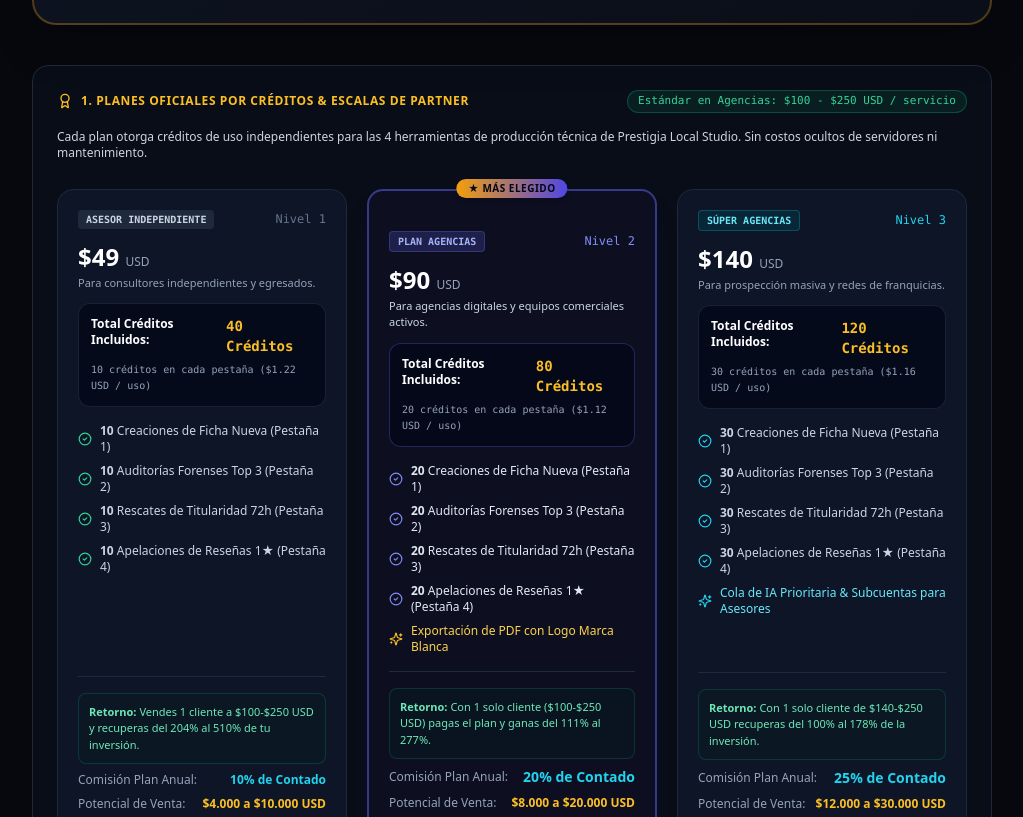
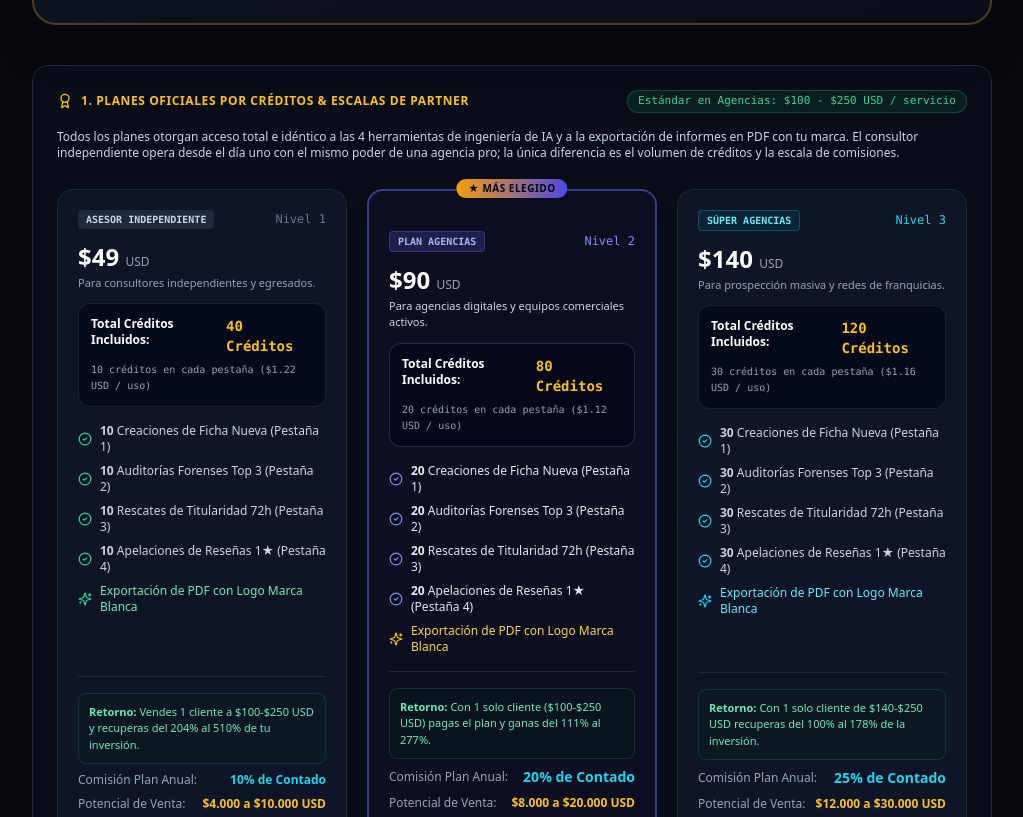
Before and after one commit to prestigia-spec/prestigia, a Next.js app: page /masterclass-planes in a window 1280 px wide. Shown: the part 692-1509 px from the top of the page, without its empty margins (128-1151 px from the left). Built offline with nearby package versions, Linux system fonts and the light colour scheme.

Commit message:
feat(masterclass): unify 100% full pro agency features across all 3 tiers

```diff
--- a/src/app/masterclass-planes/page.tsx
+++ b/src/app/masterclass-planes/page.tsx
@@ -252,8 +252,8 @@ export default function MasterclassPlanesPage() {
 
           <p className="text-xs text-slate-300">
             {isEn
-              ? 'Each plan grants dedicated operational credits across all 4 production engines of Prestigia Local Studio. No recurring maintenance fees; consume credits as you close clients.'
-              : 'Cada plan otorga créditos de uso independientes para las 4 herramientas de producción técnica de Prestigia Local Studio. Sin costos ocultos de servidores ni mantenimiento.'}
+              ? 'Every plan grants full, unrestricted access to all 4 AI production engines and white-label PDF exports. Solo advisors operate with the exact same power as a top agency from day one; the only difference is the credit volume and commission tier.'
+              : 'Todos los planes otorgan acceso total e idéntico a las 4 herramientas de ingeniería de IA y a la exportación de informes en PDF con tu marca. El consultor independiente opera desde el día uno con el mismo poder de una agencia pro; la única diferencia es el volumen de créditos y la escala de comisiones.'}
           </p>
 
           {/* Pricing Grid */}
@@ -301,6 +301,10 @@ export default function MasterclassPlanesPage() {
                   <li className="flex items-center gap-2">
                     <CheckCircle2 className="w-3.5 h-3.5 text-emerald-400 shrink-0" />
                     <span><strong>10</strong> {isEn ? '1-Star Review Appeals (Tab 4)' : 'Apelaciones de Reseñas 1★ (Pestaña 4)'}</span>
+                  </li>
+                  <li className="flex items-center gap-2 text-emerald-300 font-medium">
+                    <Sparkles className="w-3.5 h-3.5 text-emerald-400 shrink-0" />
+                    <span>{isEn ? 'White Label PDF Dossier Exports' : 'Exportación de PDF con Logo Marca Blanca'}</span>
                   </li>
                 </ul>
               </div>
@@ -434,7 +438,7 @@ export default function MasterclassPlanesPage() {
                   </li>
                   <li className="flex items-center gap-2 text-cyan-300 font-medium">
                     <Sparkles className="w-3.5 h-3.5 text-cyan-400 shrink-0" />
-                    <span>{isEn ? 'Priority Queue & Multi-Advisor Subaccounts' : 'Cola de IA Prioritaria & Subcuentas para Asesores'}</span>
+                    <span>{isEn ? 'White Label PDF Dossier Exports' : 'Exportación de PDF con Logo Marca Blanca'}</span>
                   </li>
                 </ul>
               </div>
```
